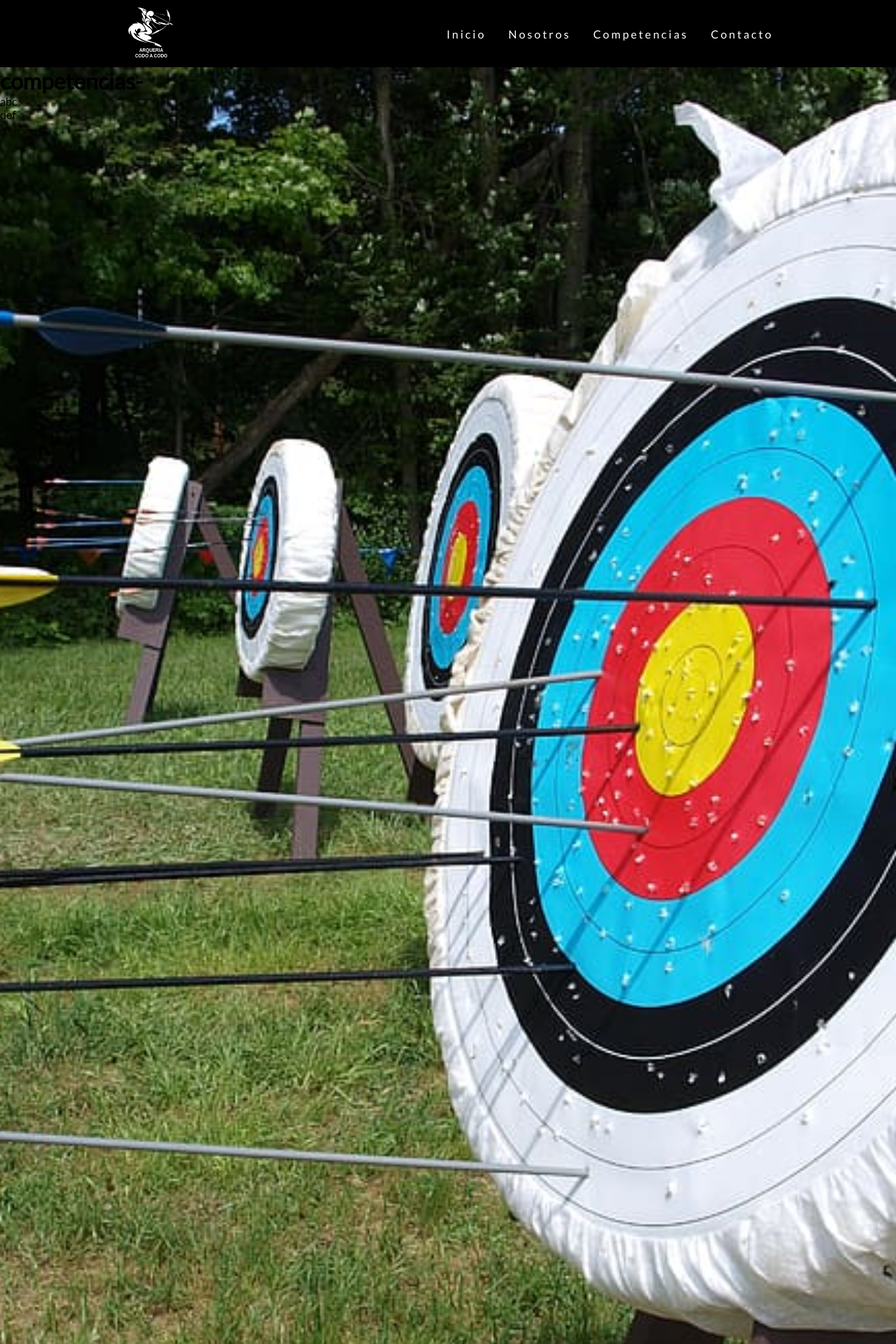
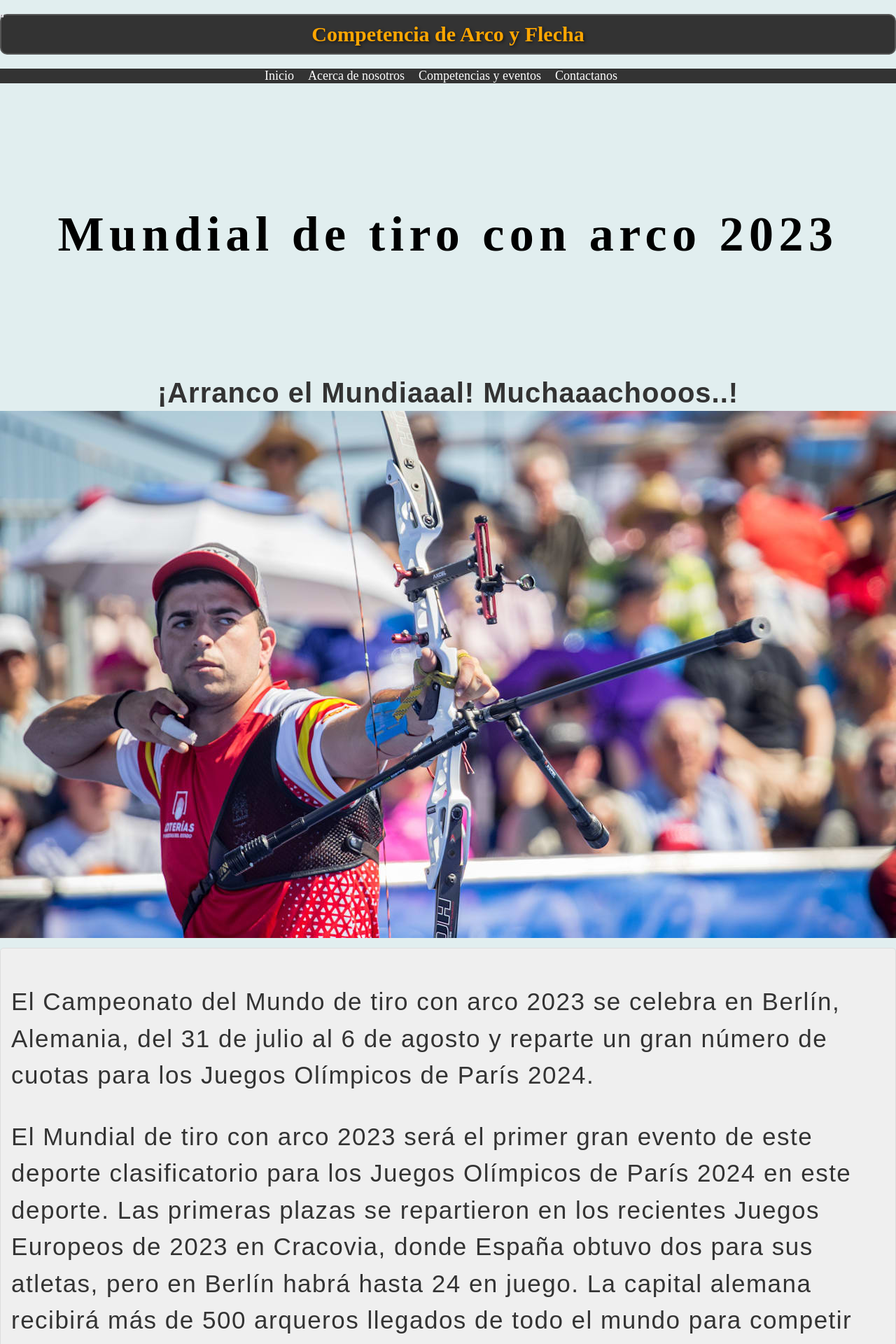
Before and after one commit to aga60/codo4fspython9, a Python web app: template templates/competencia.html in a window 1280 px wide; the page is wider, and only the part inside the window is pictured. Shown: the top 1920 px of that part at 70% size. Run offline with Jinja, Linux system fonts and the light colour scheme; the template is opened without the code that fills it, so the values that code supplies are empty; some libraries are stand-ins or nearby versions.

Commit message:
agregué competencia enviado por Ezequiel

```diff
--- a/css/competencia.css
+++ b/css/competencia.css
@@ -1,199 +1,138 @@
-* {
-    margin: 0;
-    padding: 0;
-    font-family: Lato, Montserrat, system-ui, -apple-system, Helvetica, sans-serif;
+/* Estilos para el fondo */
+body {
+    background-color: #e0edeeef; /* Cambia el color de fondo a naranja */
+    margin: 0; /* Elimina el margen predeterminado del cuerpo del documento */
+    padding: 0; /* Elimina el relleno predeterminado del cuerpo del documento */
 }
 
-  a {
-    color: rgba(255, 255, 255, 1);
-    text-decoration: none;
-    transition: 0.3s;
+/* Estilos para el encabezado principal */
+.EncabezadoPrincipal {
+    color: rgb(255, 166, 0); /* Establece el color del texto a naranja */
+    font-size: 30px; /* Tamaño de fuente */
+    font-weight: bold; /* Peso de fuente en negrita */
+    text-align: center; /* Alineación de texto al centro */
+    margin: 20px 0; /* Margen superior e inferior */
+    padding: 10px; /* Relleno interior */
+    background-color: #333; /* Color de fondo */
+    border: 2px solid #555; /* Borde de 2 píxeles sólido de color gris oscuro */
+    border-radius: 10px; /* Borde redondeado */
+    text-shadow: 2px 2px 4px rgba(0, 0, 0, 0.5); /* Sombra de texto */
 }
 
-  a:hover {
-    opacity: 0.7;
+/* Estilos para la navegación */
+a {
+    text-decoration: none; /* Elimina el subrayado */
+    color: inherit; /* Hereda el color del texto del elemento padre */
 }
 
-  .logo {
-    font-size: 24px;
-    text-transform: uppercase;
-    letter-spacing: 4px;
-    height: 10vh;
-    width: auto;
+/* Estilo para los enlaces al hacer hover (opcional) */
+a:hover {
+    color: #FFA600; /* Cambia el color del texto al pasar el mouse sobre el enlace */
+    text-decoration: underline; /* Agrega subrayado al pasar el mouse sobre el enlace */
+    transition: color 0.3s ease-in-out; /* Agrega una transición suave para el cambio de color */
 }
 
-  nav {
-    display: flex;
-    justify-content: space-around;
-    align-items: center;
-
-    /* background: rgba(35, 35, 46, 1); */
-    background-color: rgba(0, 0, 0, 1);
-    height: 12vh;
+/* Estilos para la barra de navegación */
+.Indice ul {
+    background-color: #333; /* Cambia el color de fondo de la barra de navegación */
+    text-align: center; /* Centra horizontalmente los enlaces */
+    padding: 10px 0; /* Agrega un relleno superior e inferior */
+    list-style: none;
+    padding: 0;
+    display: flex; /* Coloca los elementos de navegación en línea */
+    justify-content: center; /* Centra horizontalmente los elementos de navegación */
 }
 
-  main {
-    background: url("/img/target-aim-arrows-bow.jpg") no-repeat center center;
-    background-size: cover;
-    /* height: 92vh; */
-    height: 252vh;
+/* Estilos para los elementos de navegación en la barra */
+.Navegacion {
+    margin-right: 20px; /* Espacio entre elementos de navegación */
 }
 
-  .nav-list {
-    list-style: none;
-    display: flex;
+/* Estilos para los enlaces dentro de la barra de navegación */
+.Indice a {
+    color: #fff; /* Cambia el color del texto de los enlaces a blanco */
+    text-decoration: none; /* Elimina el subrayado de los enlaces */
+    font-size: 18px; /* Aumenta el tamaño de la fuente */
 }
 
-  .nav-list li {
-    letter-spacing: 3px;
-    margin-left: 32px;
+/* Estilos para los enlaces cuando se pasa el mouse sobre ellos */
+.Indice a:hover {
+    color: #FFA600; /* Cambia el color del texto al pasar el mouse sobre el enlace */
+    text-decoration: underline; /* Agrega subrayado al pasar el mouse sobre el enlace */
+    transition: color 0.3s ease-in-out; /* Agrega una transición suave para el cambio de color */
 }
 
-  .mobile-menu {
-    display: none;
-    cursor: pointer;
+/* Estilos para los párrafos */
+.parrafo1 {
+    font-family: Arial, sans-serif;
+    font-size: 35px;
+    font-weight: normal;
+    color: #333;
 }
 
-  .mobile-menu div {
-    width: 32px;
-    height: 2px;
-    background: rgba(255, 255, 255, 1);
-    margin: 8px;
-    transition: 0.3s;
+/* Estilos para el título principal */
+.TituloPrincipal {
+    font-family: 'Times New Roman', Times, serif, sans-serif;
+    letter-spacing: 7.5px;
+    line-height: 1;
+    font-size: 70px;
+    text-align: center;
+    display: flex;
+    align-items: center;
+    justify-content: center; /* Añade esta línea para centrar vertical y horizontalmente */
+    height: 50vh; /* Cambia la altura a tu preferencia */
+    margin: 0; /* Elimina el margen superior e inferior */
 }
 
-  @media (max-width: 900px) {
-    a {
-      /* hasta 900 px los links color naranja */
-      color: rgba(255, 153, 0, 1);
-
-    }
-        body {
-      overflow-x: hidden;
-    }
-    .nav-list {
-      position: absolute;
-      top: 8vh;
-      right: 0;
-      width: 50vw;
-      height: 92vh;
-      background: rgba(35, 35, 46, 1);
-      flex-direction: column;
+/* Estilos para los subtitulos principales */
+.SubtituloPrincipal {
+    font-family: Arial, sans-serif; /* Cambia el estilo de letra a Arial o la fuente que prefieras */
+    letter-spacing: 1px; /* Aumenta ligeramente el espaciado entre las letras */
+    line-height: 1.3; /* Aumenta el espaciado entre las líneas del párrafo */
+    font-size: 40px; /* Aumenta el tamaño de la fuente a 40 píxeles o el valor que desees */
+    font-weight: bold; /* Hace que el texto sea negrita */
+    text-align: center;
+    display: flex;
     align-items: center;
-      justify-content: space-around;
-      transform: translateX(100%);
-      transition: transform 0.3s ease-in;
-    }
-    .nav-list li {
-      margin-left: 0;
-      opacity: 0;
-    }
-    .mobile-menu {
-      display: block;
-    }
+    justify-content: center; /* Añade esta línea para centrar vertical y horizontalmente */
+    color: #333; /* Cambia el color del texto a un tono de gris oscuro (#333) */
+    margin: 0; /* Elimina el margen superior e inferior */
 }
 
-  @media (max-width: 750px) {
-    a {
-      /* hasta 700 px los links color amarillo */
-    color: rgba(255, 208, 0, 1);
-    }
+/* Estilos para las imágenes grandes */
+/* Estilos para el enlace */
+.link {
+    text-decoration: none; /* Elimina el subrayado por defecto del enlace */
+    color: #007BFF; /* Cambia el color del texto del enlace */
+    font-weight: bold; /* Hace que el texto del enlace sea negrita */
+    transition: color 0.3s ease-in-out; /* Agrega una transición suave para el cambio de color al pasar el mouse */
 }
 
-  @media (max-width: 600px) {
-    a {
-      /* hasta 600 px los links color blanco */
-      color: rgba(255, 255, 255, 1);
+/* Estilos para el enlace cuando se pasa el mouse sobre él */
+.link a:hover {
+    color: #0056b3; /* Cambia el color del texto al pasar el mouse sobre el enlace */
 }
+.imagen-header {
+    width: 5px; /* Ancho de la imagen */
+    height: auto; /* Altura automática para mantener la proporción */
+    float: left; /* Alinea la imagen a la izquierda */
+    margin-right: 20px; /* Agrega un margen derecho para separar la imagen del encabezado */
+}
+.parrafo-container {
+    background-color: #EFEFEF; /* Color de fondo aplicado al contenedor */
+    padding: 15px;
+    margin: 10px 0;
+    border: 1px solid #DDD;
+    border-radius: 5px;
+    letter-spacing: 1.5px;
+    line-height: 1.5;
 }
 
-  .nav-list.active {
-    transform: translateX(0);
+.TodosLosSubtitulos {
+    font-family: Arial, sans-serif; /* Cambia el estilo de letra a Arial o la fuente que prefieras */
+    font-size: 30px; /* Tamaño de fuente */
+    font-weight: bold; /* Peso de fuente en negrita */
+    color: #333; /* Color del texto */
+    margin-top: 10px; /* Margen superior */
+    margin-bottom: 10px;
 }
-
-  @keyframes navLinkFade {
-    from {
-      opacity: 0;
-      transform: translateX(50px);
-    }
-    to {
-      opacity: 1;
-      transform: translateX(0);
-    }
-  }
-
-  .mobile-menu.active .line1 {
-    transform: rotate(-45deg) translate(-8px, 8px);
-  }
-
-  .mobile-menu.active .line2 {
-    opacity: 0;
-  }
-
-  .mobile-menu.active .line3 {
-    transform: rotate(45deg) translate(-5px, -7px);
-  }
-
-  /* Main */
-  /* 1er Título (h1) */
-  /* .contenedor-flex{
-    display: flex;
-    align-items: center;
-    justify-content: center;
-    height: 10vh;
-  } */
-
-  /* .centrado-vertical-horizontal{
-    text-align: center; /* Centrar horizontalmente dentro del contenedor
-  } */
-
-  .article-acercade {
-    border: 2px solid #000; /* Establece un borde sólido de 1 píxel de grosor y color negro */
-    border-radius: 15px 15px 15px 15px; /* Establece el radio de las esquinas */
-    padding: 10vh; /* Añade espacio interno para que el contenido no esté pegado al borde */
-    /* margin: 5vh; /* Añade espacio externo */
-    background-color: rgba(255, 255, 255, .9);
-    width: 45vw;
-  }
-
-  /* Pie de página: color de fondo, altura, tamaño de fuente,
-  color de texto alineación de texto. */
-  footer{
-    background-color: rgba(0, 0, 0, 1);
-    height: 12vh;
-    text-align: center;
-    color: rgba(240, 248, 255, 1);
-  }
-
-  /* Eliminar comportamiento en bloque entre divs del footer */
-  /* .footer-text{
-    display: inline-block;
-    padding-top: 6vh;
-  } */
-
-  /* Setear color rojo para los links */
-  p a {
-    color: rgba(199, 0, 57, 0.8); /* Cambia el color del texto del enlace */
-    text-decoration: none; /* Opcional: quitar la subrayado del enlace */
-  }
-
-  /* flex container en el footer */
-  .footer-container{
-    display: inline-flex; /* Situa en linea las divs */
-    padding-top: 3vh; /* Agrega separación del borde del pie de página al texto */
-    flex-wrap: wrap; /* Permite desborde al achicarse la ventana */
-    row-gap: 1vh; /* Hueco entre filas al desbordar */
-    column-gap: 1vw; /* Hueco entre columnas (divs) */
-    justify-content: center;
-    /* align-content: space-around; /* no esta funcionando */
-  }
-
-  /* .footer-item {
-    padding-left: 1vw;
-  } */
-
-  .footer-item a {
-    color: rgba(199, 0, 57, 0.8); /* Cambia el color del texto del enlace */
-    text-decoration: none; /* Opcional: quitar el subrayado del enlace */
-  }
-   */
--- a/templates/competencia.html
+++ b/templates/competencia.html
@@ -1,75 +1,67 @@
 <!DOCTYPE html>
 <html lang="es">
-    <head>
-        <meta charset="UTF-8">
-        <meta name="viewport" content="width=device-width, initial-scale=1.0">
-        <meta name="keywords" content="Arquería, Tiro con arco y flecha, Archery">
-        <meta name="description" content="Arquería Codo a Codo es el club de arquería del grupo 9 FSP. ">
-        <link rel="shortcut icon" href="../img/icono_centauro_1.ico" type="image/x-icon">
-        <!-- RELACIONAR HTML CON SU ARCHIVO DE ESTILO -->
-        <link rel="stylesheet" href="../css/style.css">
-        <!-- <link rel="stylesheet" href="../css/competencia.css"> -->
-        <!-- FONTS -->
-        <link rel="preconnect" href="https://fonts.googleapis.com">
-        <link rel="preconnect" href="https://fonts.gstatic.com" crossorigin>
-        <link href="https://fonts.googleapis.com/css2?family=Lato&family=Montserrat&&display=swap" rel="stylesheet">
-        <!-- ICONS -->
-        <script src="https://kit.fontawesome.com/f7a9e85e7b.js" crossorigin="anonymous"></script>
-        <title>Competencias</title>
+<head>
+    <meta charset="UTF-8">
+    <meta name="viewport" content="width=device-width, initial-scale=1.0">
+
+    <link rel="stylesheet" href="../css/competencia.css">
 </head>
-
-<body>
+<body class="mi-elemento">
     <header>
-        <nav>
-            <!-- <a class="logo" href="/">Arquería Codo a Codo</a> -->
-            <!-- <div class="header-linea"> -->
-            <div>
-              <!-- Logo -->
-              <img class=logo src="../img/logo_centauro_1_svg_con_texto_invertido.svg" alt="logo_centauro_1_svg_con_texto">
-           </div>
-
-           <div class="mobile-menu">
-              <div class="line1"></div>
-              <div class="line2"></div>
-              <div class="line3"></div>
-           </div>
-
-           <ul class="nav-list">
-              <!-- <li><a href="#">Inicio</a></li>
-              <li><a href="#">Nosotros</a></li>
-              <li><a href="#">Competencias</a></li>
-              <li><a href="#">Contacto</a></li> -->
-              <li><a class="menu" href="../index.html">Inicio</a></li>
-              <li><a class="menu" href="acercade.html">Nosotros</a></li>
-              <li><a class="menu" href="competencia.html">Competencias</a></li>
-              <li><a class="menu" href="contacto.html">Contacto</a></li>
-           </ul>
+        <img src="../img/header3.jpeg" alt="" class="imagen-header">
+        <h1 class="EncabezadoPrincipal">Competencia de Arco y Flecha</h1>
+        <nav class="Indice">
+            <ul>
+                <li class="Navegacion"><a href="index.html"> Inicio </a></li>
+                <li class="Navegacion"><a href="template/acerca.html">Acerca de nosotros</a></li>
+                <li class="Navegacion"><a href="template/competencia.html"> Competencias y eventos</a></li>
+                <li class="Navegacion"><a href="template/contacto.html">Contactanos</a></li>
+            </ul>
         </nav>
+        <link rel="stylesheet" href="../css/competencia.css">
     </header>
 
+
+
     <main>
-        <!-- Contenido -->
-        <h1>competencias-</h1>
-        <div> abc</div>
-        <div>def </div>
-        <img src="" alt="">
+        <title>Competencia de Arco y Flecha</title>
+        <div class="centrar-contenido">
+            <h2 class="TituloPrincipal">Mundial de tiro con arco 2023</h2>
+            <h3 class="SubtituloPrincipal">¡Arranco el Mundiaaal!      Muchaaachooos..!</h3>
+
+            <img src="../img/portada.jpeg" alt="Texto alternativo de la imagen" class="imagen-pequena">
+
+     </div >
+        <div class="parrafo-container">
+            <p class="parrafo1">El Campeonato del Mundo de tiro con arco 2023 se celebra en Berlín, Alemania, del 31 de julio al 6 de agosto y reparte un gran número de cuotas para los Juegos Olímpicos de París 2024.</p>
+            <p class="parrafo1">El Mundial de tiro con arco 2023 será el primer gran evento de este deporte clasificatorio para los Juegos Olímpicos de París 2024 en este deporte. Las primeras plazas se repartieron en los recientes Juegos Europeos de 2023 en Cracovia, donde España obtuvo dos para sus atletas, pero en Berlín habrá hasta 24 en juego.
+
+                La capital alemana recibirá más de 500 arqueros llegados de todo el mundo para competir en 10 eventos. De ellos, alrededor de 300 lo harán en la modalidad de arco recurvo, disciplina olímpica que reparte los billetes a los Juegos del próximo año.
+
+                La competición se celebra del 31 de julio al 6 de agosto en Maifeld y la Olympischer Platz, en el Parque Olímpico de Berlín
+            </p>
+            <p class="parrafo1">La República de Corea es una de las grandes potencias en tiro con arco recurvo. An San se convirtió en la primera arquera que lograba tres medallas de oro en una misma edición de los Juegos Olímpicos en Tokio 2020. Ella y su compañera Choi Mi-sun encontrarán sus mayores rivales en las británicas Penny Healey y Bryony Pitman, primera y segunda respectivamente del ranking mundial. Healey, de solo 18 años, ganó el oro en los Juegos Europeos 2023.</p>
+
+            <p class="parrafo1">En categoría masculina, el actual campeón del mundo es Kim Woo-jin, doble campeón olímpico por equipos con la República de Corea. Sin embargo, desde su victoria en Yankton 2021, Kim solo ha competido dos veces internacionalmente fue quinto y noveno en dos Copas del Mundo. El brasileño Marcus d'Almeida, el hombre al que derrotó en la final de 2021, es el número uno del mundo y ya acumula dos victorias este año.</p>
+        </div>
     </main>
 
+
+    <main>
+        <h2 class="TodosLosSubtitulos">Próximos Eventos</h2>
+        <p>Descubre nuestras competencias de arco y flecha programadas para este año.</p>
+        <a class="link" href="https://www.arquerosonline.com.ar/proximostorneos">Enlace a próximos torneos</a>
+        <h2 class="TodosLosSubtitulos">Reglas y Normativas</h2>
+        <p>Conoce las reglas y normativas para participar en nuestras competencias.</p>
+        <a href="Archivos/reglas-tiro-con-arco-fmta-EN (1).pdf" download="Reglas y Normativas.pdf">
+            <button>Descargar PDF</button>
+        </a>
+
+        </main>
+
+
     <footer>
-        <!-- footer con flex -->
-        <div class="footer-container"> <!-- Flex container -->
-           <div class="footer-item item-1">Arquería Codo a Codo</div> <!-- Flex items -->
-
-           <div class="footer-item item-2">
-              <i class="fa-solid fa-location-dot"></i> Algún lugar
-           </div>
-
-           <div class="footer-item item-3">
-              <i class="fa-solid fa-envelope"></i>
-              <a href="mailto://arqueria.codoacodo@algunmail.com"> arqueria.codoacodo@algunmail.com</a>
-           </div>
-        </div>
-     </footer>
-    <script src="../js/mobile-navbar.js"></script>
+        <p>Derechos de autor &copy; 2023 Competencia de Arco y Flecha.</p>
+    </footer>
 </body>
 </html>
```
Also changed, not shown: img/header3.jpeg (added), img/portada.jpeg (added). Lines whose indentation alone changed are shown as unchanged.
